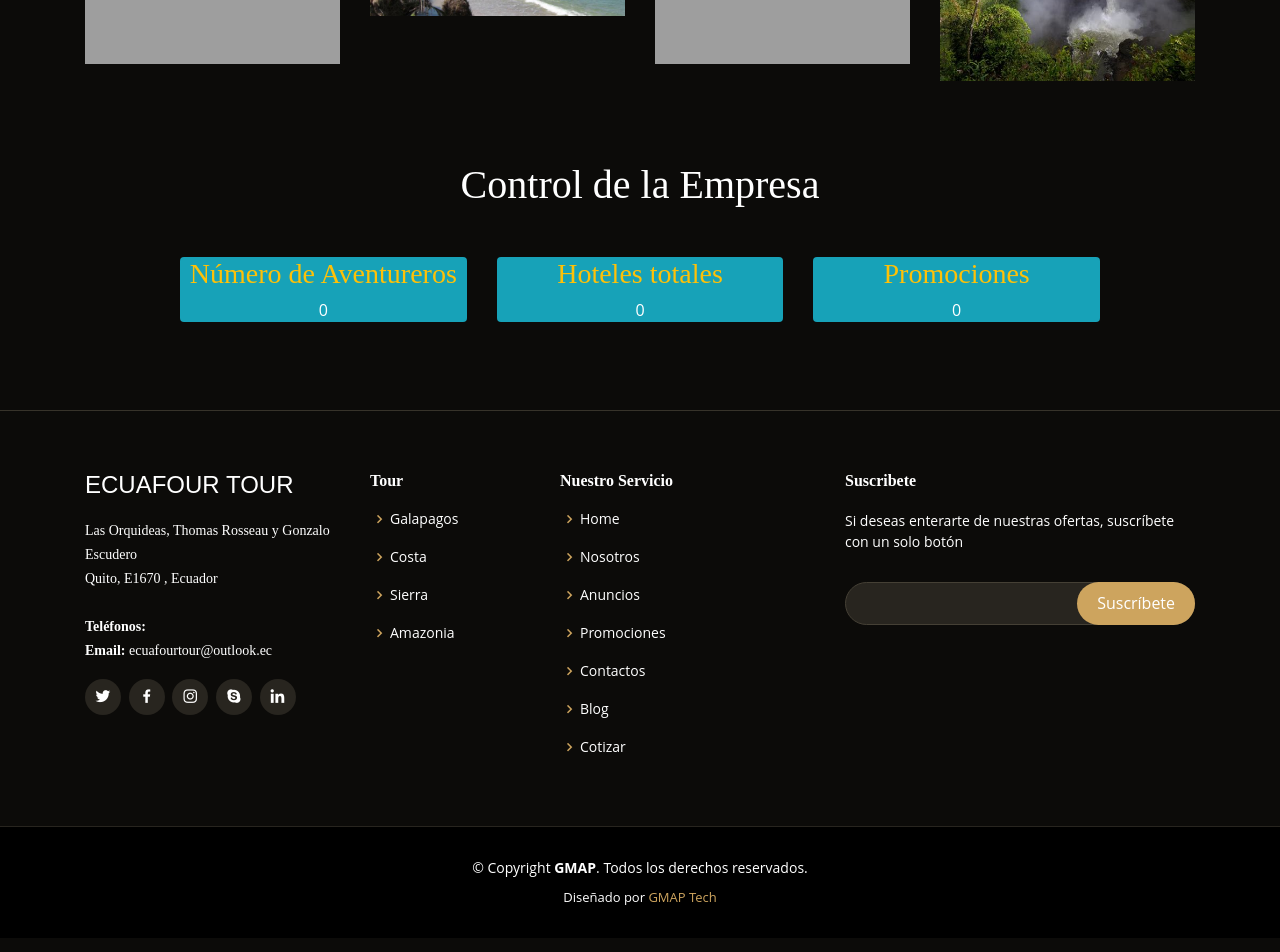
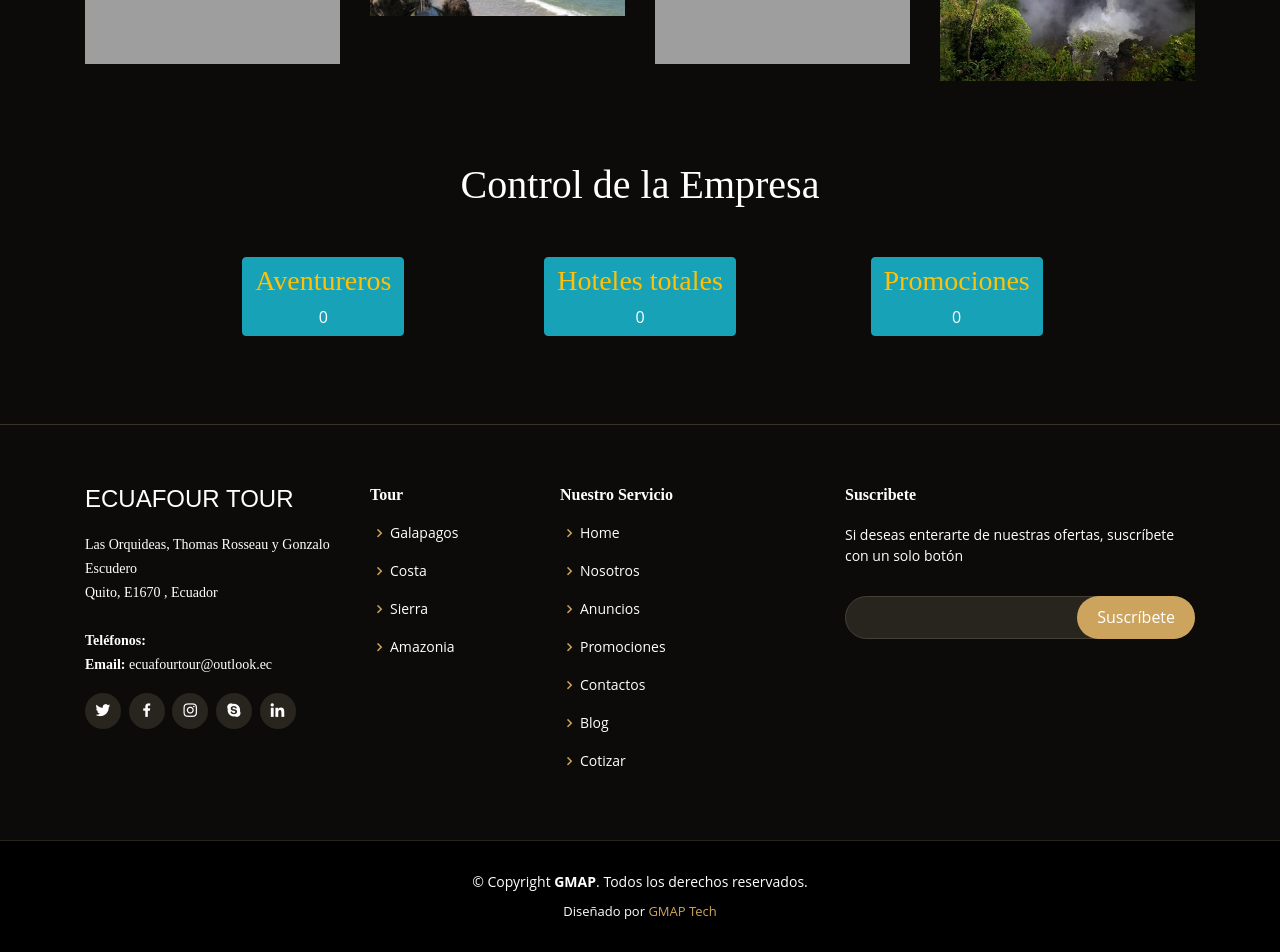
Before and after one commit to evilsmoon/Ecuafour-Travel, a PHP site: page / in a window 1280 px wide. Shown: the part 1095-2047 px from the top of the page. Before the commit the page ends 2000 px from the top, so only its background shows below. Run offline with PHP 8.4, Linux system fonts and the light colour scheme; data that the repository does not hold is empty; some libraries are stand-ins or nearby versions; grey boxes are pictures that could not be loaded.

Commit message:
final ;v

```diff
--- a/admin.php
+++ b/admin.php
@@ -135,7 +135,7 @@ $('#sesion').attr("data-toggle", "");
 	                    	<input type='hidden' name='insertar' value='insertar'>
                      </div>
                      <div class="text-center">
-                            <button type="submit">Guardar</button>
+                            <button class="btn btn-success" type="submit">Guardar</button>
                             </div>
                                     </form>
                                 </div>
@@ -171,7 +171,7 @@ $('#sesion').attr("data-toggle", "");
 	                    	<input type='hidden' name='insertar' value='insertar'>
                      </div>
                      <div class="text-center">
-                            <button type="submit">Guardar</button>
+                            <button  class="btn btn-success"  type="submit">Guardar</button>
                             </div>
                                     </form>
 
--- a/index.php
+++ b/index.php
@@ -124,8 +124,8 @@ include_once 'includes/templates/header.php'; ?>
       <h1>Control de la Empresa</h1>
       <div class="row mt-5">
         <div class="col-md-4 col-12">
-          <div class="counter bg-info rounded mb-2">
-            <h3 class="text-warning">Número de Aventureros</h3>
+          <div class="btn btn-info  counter bg-info rounded mb-2">
+            <h3 class="text-warning">Aventureros</h3>
             <?php
             foreach($resultado_reserva as $reserva):
         ?>
@@ -136,7 +136,7 @@ include_once 'includes/templates/header.php'; ?>
           </div>
         </div>
         <div class="col-md-4 col-12">
-          <div class="counter bg-info rounded mb-2">
+          <div class="btn btn-info  counter bg-info rounded mb-2">
             <h3 class="text-warning">Hoteles totales</h3>
             <?php
             foreach($resultado_anuncios as $anuncios):
@@ -148,7 +148,7 @@ include_once 'includes/templates/header.php'; ?>
           </div>
         </div>
         <div class="col-md-4 col-12">
-          <div class="counter bg-info rounded mb-2">
+          <div class=" btn btn-info  counter bg-info rounded mb-2">
             <h3 class="text-warning">Promociones </h3>
             <?php
             foreach($resultado_caducidad as $caducidad):
```
Also changed, not shown: actualizar_empresa.php (+13 -15 lines).
